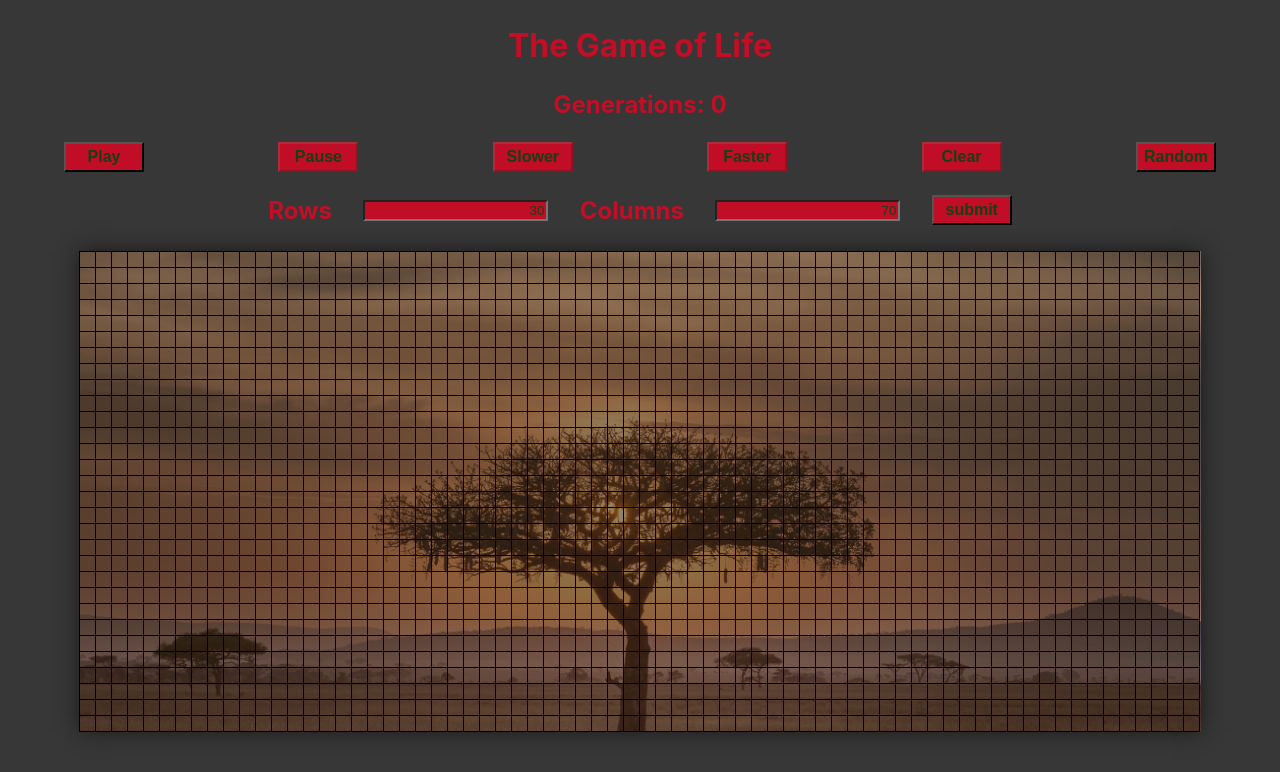
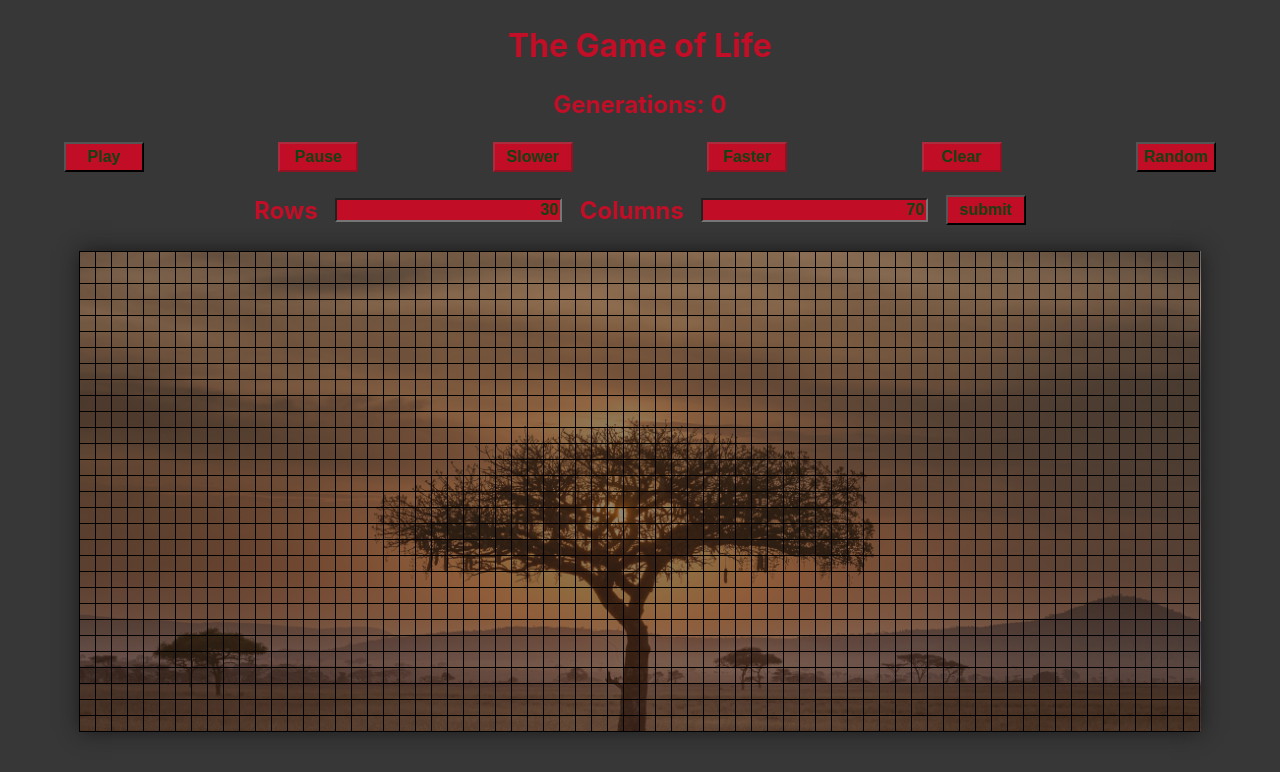
Before and after one commit to FreedomWriter/conways-gol, a React (Create React App) app: page / in a window 1280 px wide. Shown: the top 772 px of the page. Built offline with nearby package versions, Linux system fonts and the light colour scheme.

Commit message:
input text styling

```diff
--- a/src/index.css
+++ b/src/index.css
@@ -91,6 +91,8 @@ input {
   color: rgb(20, 65, 20);
   background: rgba(218, 7, 35, 0.85);
   text-align: right;
+  font-size: 1em;
+  font-weight: bold;
 }
 
 label {
```
